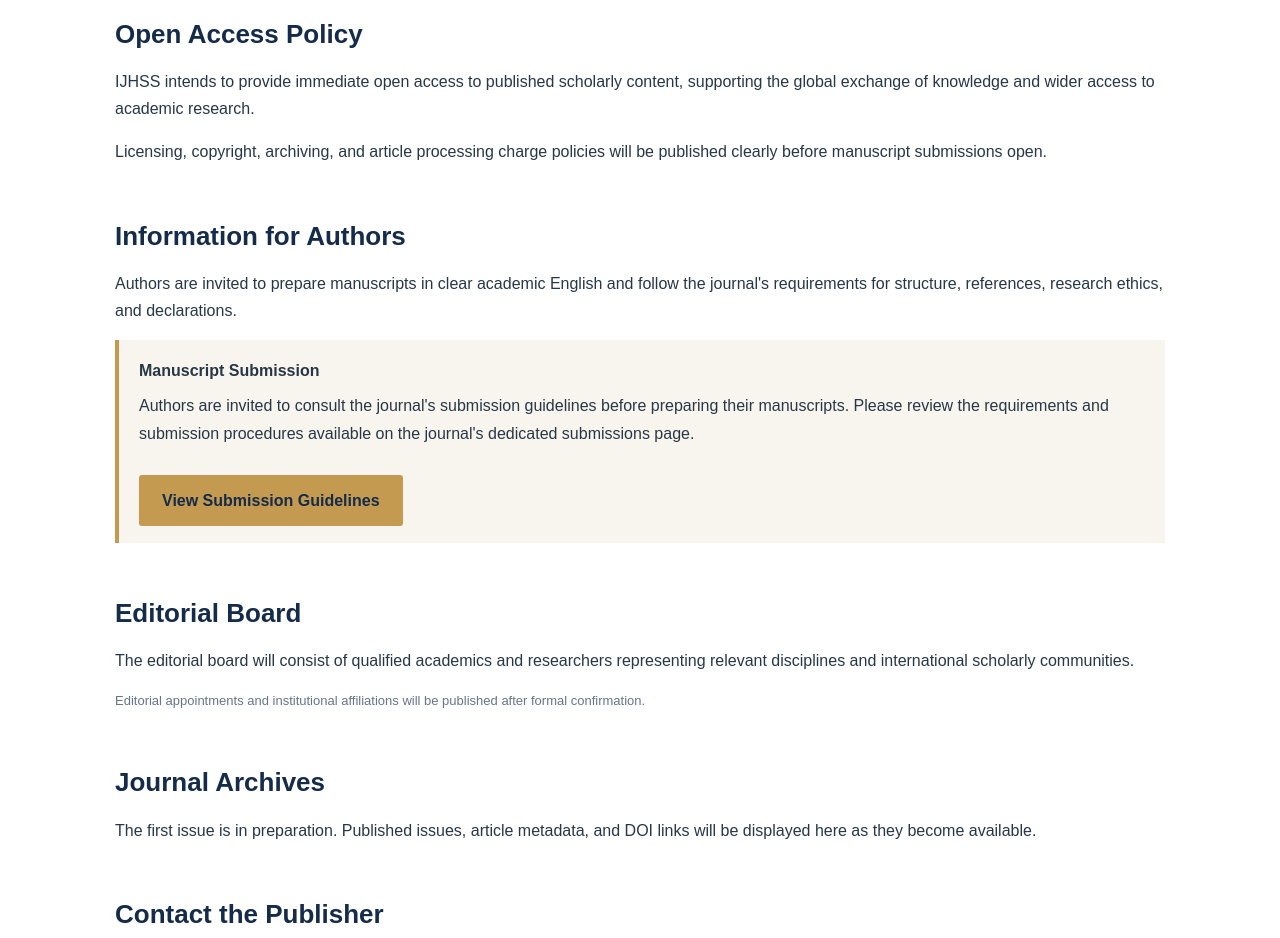
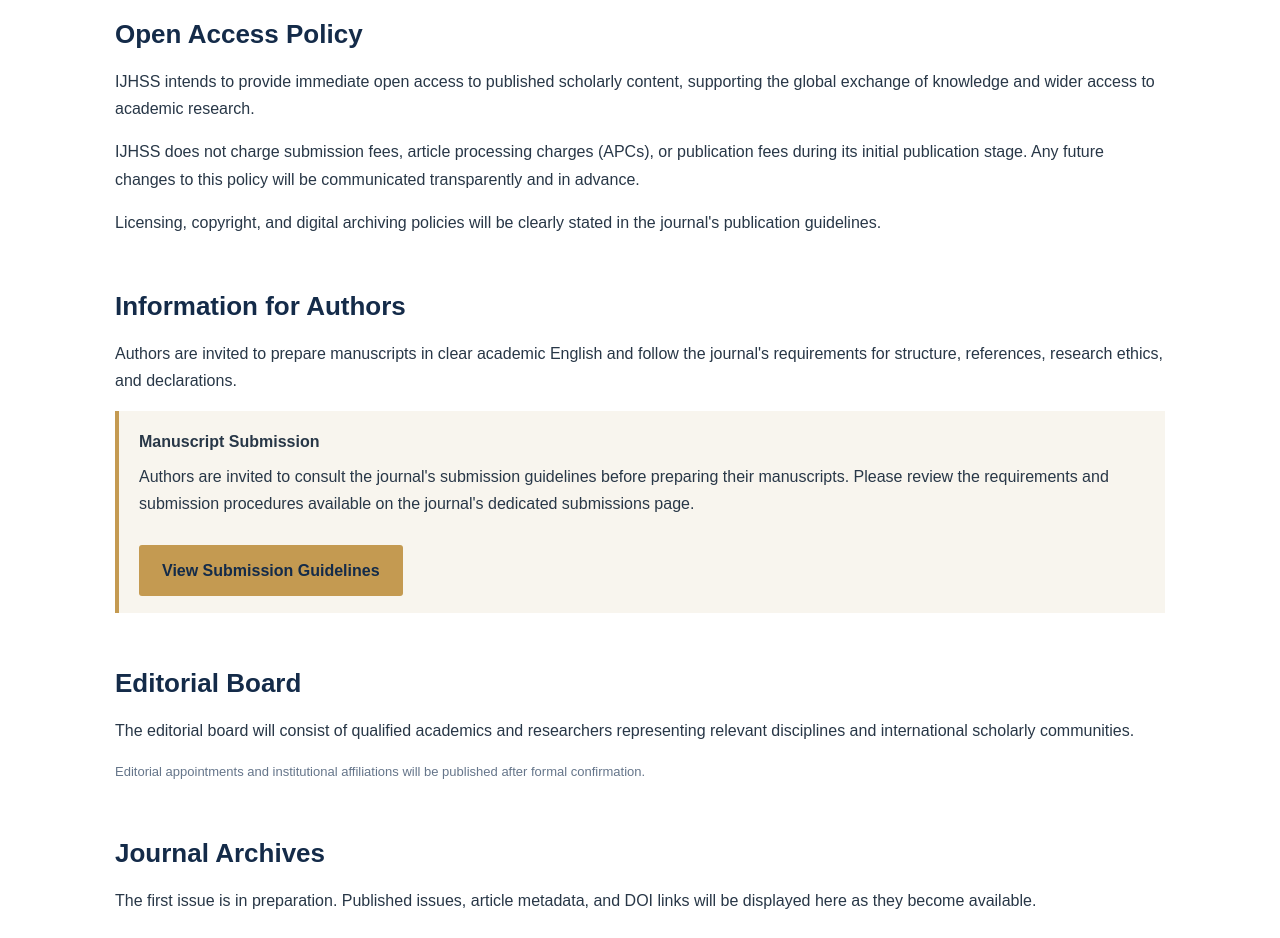
Before and after one commit to Lusofoni/lusofonia-press, a plain HTML site: page journal/index.html in a window 1280 px wide. Shown: the part 2560-3498 px from the top of the page. Drawn offline with Linux system fonts and the light colour scheme.

Commit message:
Revise journal fee policies in index.html
Updated submission and publication fee policies for clarity.

```diff
--- a/journal/index.html
+++ b/journal/index.html
@@ -1,4 +1,3 @@
-
 <!DOCTYPE html>
 <html lang="en">
 <head>
@@ -467,9 +466,16 @@ footer p {
   </p>
 
   <p>
-    Licensing, copyright, archiving, and article processing
-    charge policies will be published clearly before
-    manuscript submissions open.
+    IJHSS does not charge submission fees, article processing
+    charges (APCs), or publication fees during its initial
+    publication stage. Any future changes to this policy will
+    be communicated transparently and in advance.
+  </p>
+
+  <p>
+    Licensing, copyright, and digital archiving policies
+    will be clearly stated in the journal's publication
+    guidelines.
   </p>
 </section>
 
```
